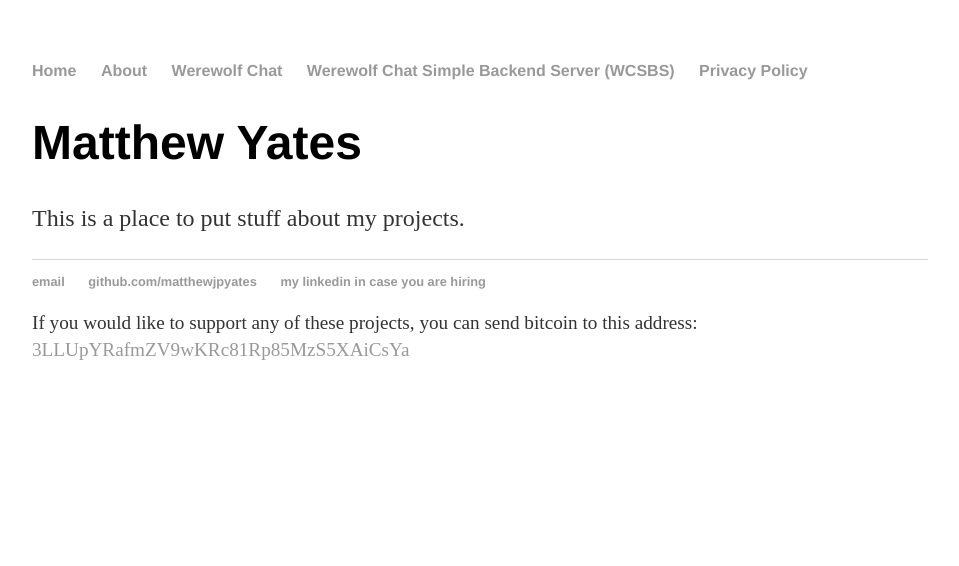
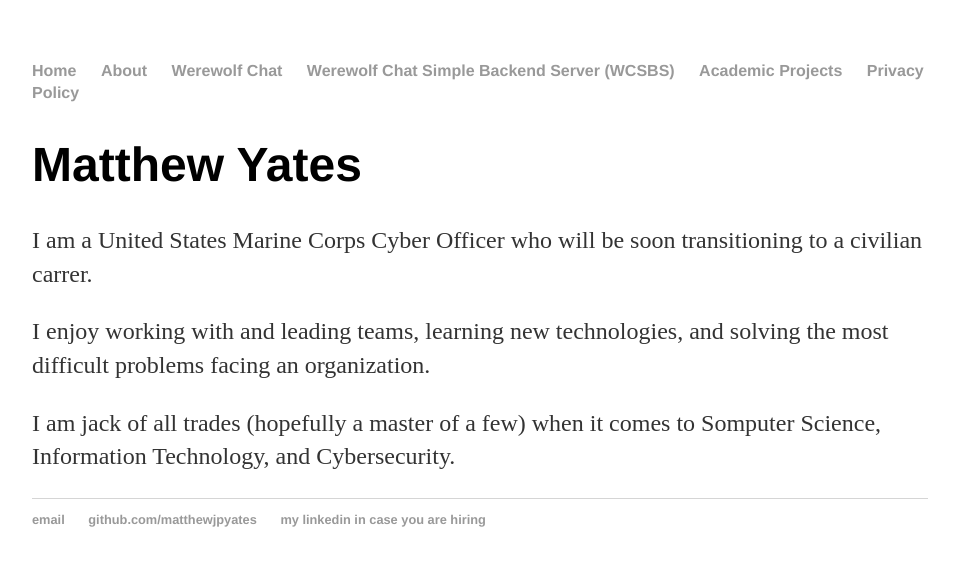
Before and after one commit to matthewjpyates/matthewjpyates.github.io, a Jekyll site: the page built from index.html, in a window 1280 px wide. Shown: the top 566 px of the page, without its empty margins (160-1119 px from the left). Built offline with Jekyll 4.4.1, drawn with Linux system fonts in a browser that asks for light colours.

Commit message:
adding school work section

```diff
--- a/_layouts/default.html
+++ b/_layouts/default.html
@@ -15,6 +15,7 @@
 <li><a href="/about">About</a></li>
 <li><a href="/werewolfchat">Werewolf Chat</a></li>
 <li><a href="/wcsbs">Werewolf Chat Simple Backend Server (WCSBS)</a></li>
+<li><a href="/schoolwork">Academic Projects</a></li>
 <li><a href="/privacy">Privacy Policy</a></li>
 </ul>
     </nav>
@@ -30,8 +31,8 @@
    <li><a href="https://github.com/matthewjpyates">github.com/matthewjpyates</a></li>
    <li><a href="https://www.linkedin.com/in/matt-jp-yates/">my linkedin in case you are hiring</a></li>
    </ul>
-   <p>If you would like to support any of these projects, you can send bitcoin to this address: <a href="bitcoin:3LLUpYRafmZV9wKRc81Rp85MzS5XAiCsYa">3LLUpYRafmZV9wKRc81Rp85MzS5XAiCsYa</a></p>
-
+  <!-- <p>If you would like to support any of these projects, you can send bitcoin to this address: <a href="bitcoin:3LLUpYRafmZV9wKRc81Rp85MzS5XAiCsYa">3LLUpYRafmZV9wKRc81Rp85MzS5XAiCsYa</a></p>
+  -->
   </footer>
   </body>
 
--- a/index.html
+++ b/index.html
@@ -5,6 +5,10 @@
 
 		<div class="blurb">
 			<h1>Matthew Yates</h1>
-			<p>This is a place to put stuff about my projects.</p>
+
+			<p>I am a United States Marine Corps Cyber Officer who will be soon transitioning to a civilian carrer.</p>
+            <p>I enjoy working with and leading teams, learning new technologies, and solving the most difficult problems facing an organization.</p>
+            <p>I am jack of all trades (hopefully a master of a few)  when it comes to Somputer Science,  Information Technology, and Cybersecurity.</p>
+
 
 		</div>
```
Also changed, not shown: schoolwork/index.html (added, +21 -0 lines), 3 other files.
